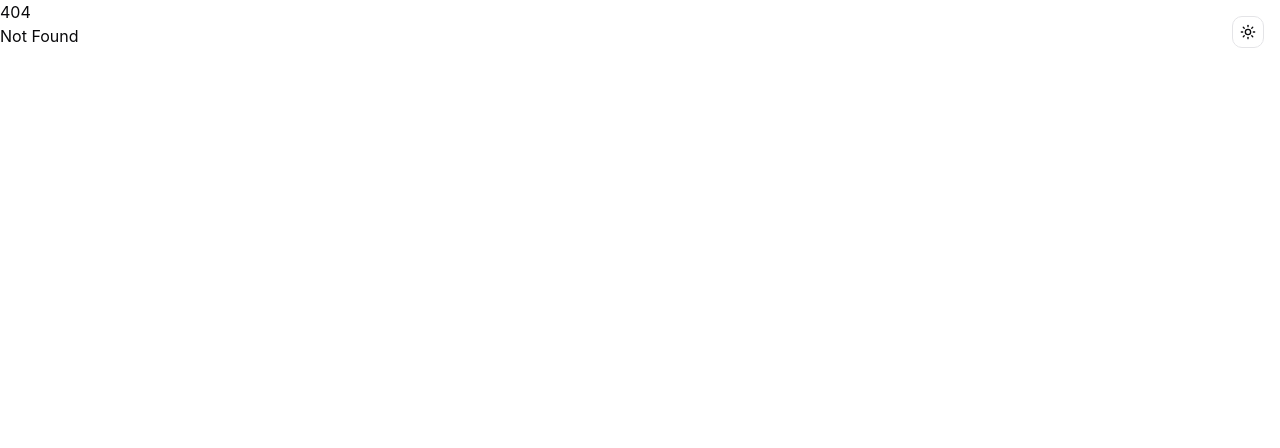
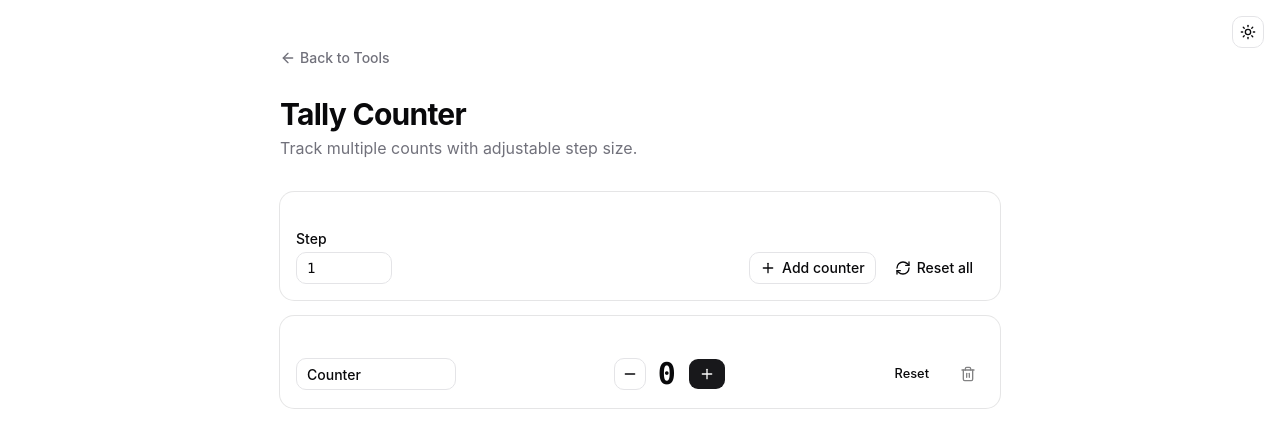
Before and after one commit to orykr/tool.ory.kr, a SvelteKit app in the folder frontend/: page /counter in a window 1280 px wide. Before the commit this address had no page. Shown: the top 448 px of the page. Built offline with nearby package versions, Linux system fonts and the light colour scheme.

Commit message:
feat(counter): add multi-counter tally tool with step size

```diff
--- a/frontend/src/routes/+page.svelte
+++ b/frontend/src/routes/+page.svelte
@@ -341,6 +341,11 @@
 			href: "/pomodoro",
 			title: "Pomodoro Timer",
 			description: "Focus and break intervals with audible chime."
+		},
+		{
+			href: "/counter",
+			title: "Tally Counter",
+			description: "Track multiple counts with adjustable step size."
 		}
 	];
 </script>
--- /dev/null
+++ b/frontend/src/routes/counter/+page.svelte
@@ -0,0 +1,117 @@
+<script lang="ts">
+	import * as Card from "$lib/components/ui/card/index.js";
+	import { Button } from "$lib/components/ui/button/index.js";
+	import { Input } from "$lib/components/ui/input/index.js";
+	import { Label } from "$lib/components/ui/label/index.js";
+	import ArrowLeft from "@lucide/svelte/icons/arrow-left";
+	import Plus from "@lucide/svelte/icons/plus";
+	import Minus from "@lucide/svelte/icons/minus";
+	import Trash2 from "@lucide/svelte/icons/trash-2";
+	import RefreshCw from "@lucide/svelte/icons/refresh-cw";
+
+	type Counter = { id: number; name: string; count: number };
+
+	let counters = $state<Counter[]>([{ id: 1, name: "Counter", count: 0 }]);
+	let nextId = 2;
+	let step = $state(1);
+
+	function addCounter() {
+		counters = [...counters, { id: nextId++, name: `Counter ${counters.length + 1}`, count: 0 }];
+	}
+
+	function removeCounter(id: number) {
+		counters = counters.filter((c) => c.id !== id);
+	}
+
+	function inc(i: number) {
+		counters[i].count += step;
+	}
+
+	function dec(i: number) {
+		counters[i].count -= step;
+	}
+
+	function resetAll() {
+		counters = counters.map((c) => ({ ...c, count: 0 }));
+	}
+
+	function resetOne(i: number) {
+		counters[i].count = 0;
+	}
+
+	let total = $derived(counters.reduce((acc, c) => acc + c.count, 0));
+</script>
+
+<main class="container mx-auto max-w-3xl px-6 py-12">
+	<nav class="mb-6">
+		<a
+			href="/"
+			class="text-muted-foreground hover:text-foreground inline-flex items-center gap-1 text-sm font-medium transition-colors"
+		>
+			<ArrowLeft class="h-4 w-4" />
+			Back to Tools
+		</a>
+	</nav>
+
+	<header class="mb-8">
+		<h1 class="text-3xl font-bold tracking-tight">Tally Counter</h1>
+		<p class="text-muted-foreground mt-1">
+			Track multiple counts with adjustable step size.
+		</p>
+	</header>
+
+	<Card.Root class="mb-4">
+		<Card.Content class="flex flex-wrap items-end justify-between gap-3 pt-6">
+			<div class="space-y-1.5">
+				<Label for="step">Step</Label>
+				<Input id="step" type="number" min="1" bind:value={step} class="w-24 font-mono" />
+			</div>
+			<div class="flex gap-2">
+				<Button variant="outline" onclick={addCounter}>
+					<Plus />
+					Add counter
+				</Button>
+				<Button variant="ghost" onclick={resetAll}>
+					<RefreshCw />
+					Reset all
+				</Button>
+			</div>
+		</Card.Content>
+	</Card.Root>
+
+	<div class="space-y-3">
+		{#each counters as c, i (c.id)}
+			<Card.Root>
+				<Card.Content class="flex items-center gap-3 pt-6">
+					<Input
+						bind:value={counters[i].name}
+						class="w-40 font-medium"
+						placeholder="Name"
+					/>
+					<div class="flex flex-1 items-center justify-center gap-3">
+						<Button variant="outline" size="icon" onclick={() => dec(i)}>
+							<Minus />
+						</Button>
+						<span class="font-mono text-3xl font-bold tabular-nums">{c.count}</span>
+						<Button onclick={() => inc(i)}>
+							<Plus />
+						</Button>
+					</div>
+					<Button variant="ghost" size="sm" onclick={() => resetOne(i)}>Reset</Button>
+					<Button variant="ghost" size="icon" onclick={() => removeCounter(c.id)} disabled={counters.length === 1}>
+						<Trash2 />
+					</Button>
+				</Card.Content>
+			</Card.Root>
+		{/each}
+	</div>
+
+	{#if counters.length > 1}
+		<Card.Root class="mt-4">
+			<Card.Content class="flex items-center justify-between pt-6">
+				<span class="font-semibold">Total</span>
+				<span class="font-mono text-2xl font-bold">{total}</span>
+			</Card.Content>
+		</Card.Root>
+	{/if}
+</main>
```
